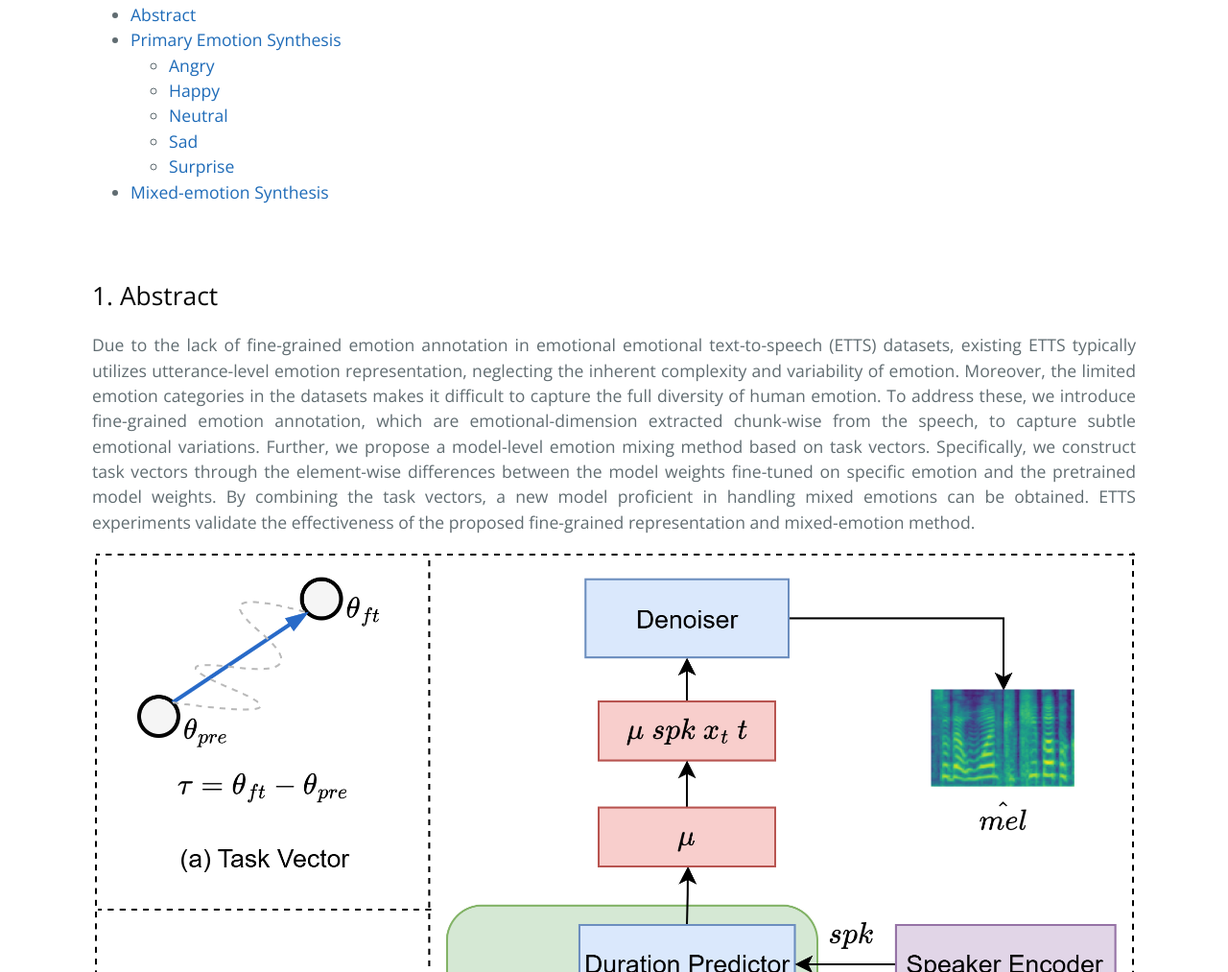
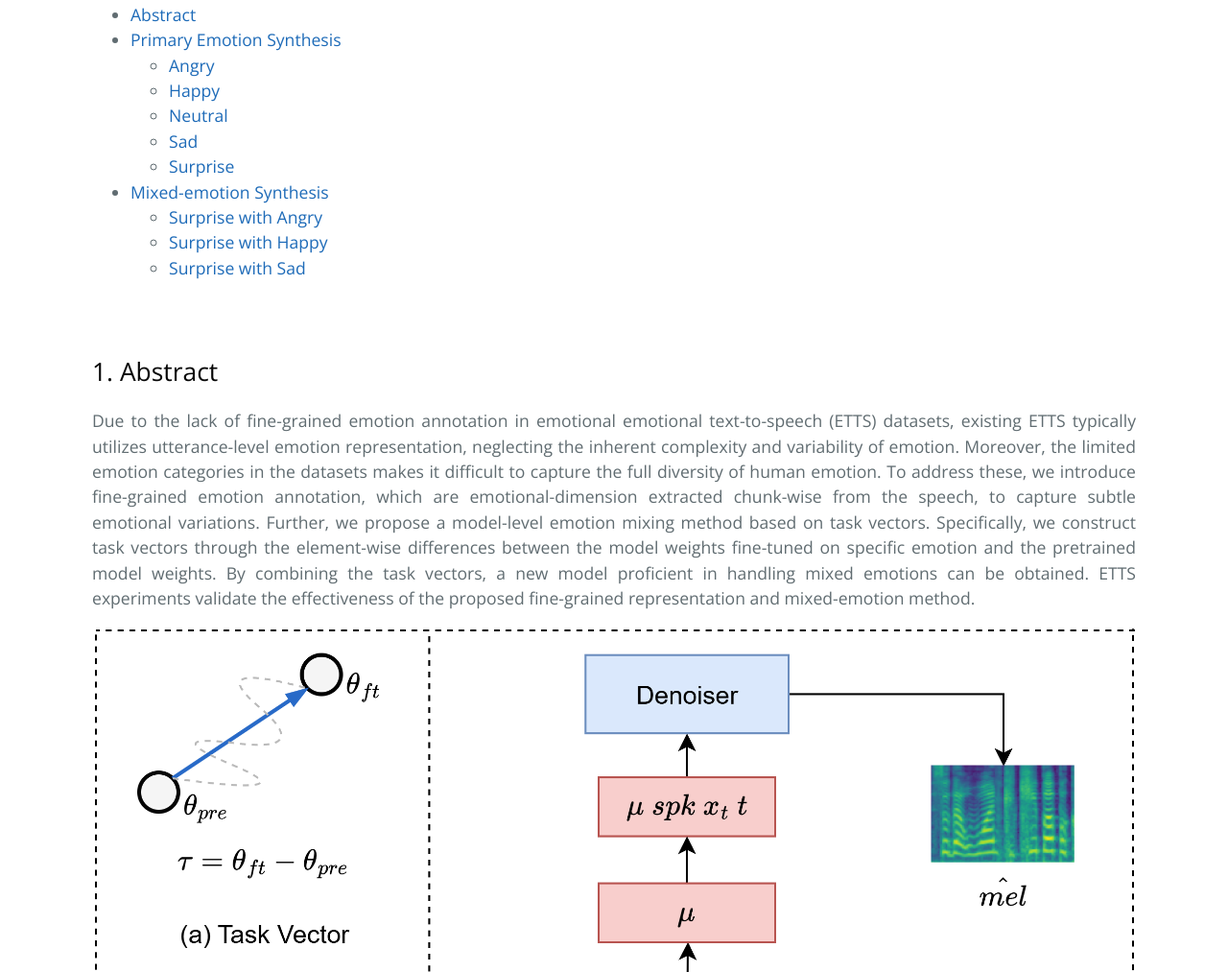
Before and after one commit to speech-paper/EmoMixture, a plain HTML site: page index.html in a window 1280 px wide. Shown: the part 692-1705 px from the top of the page at 96% size. Drawn offline with nearby package versions, Linux system fonts and the light colour scheme.

Commit message:
Update index.html

```diff
--- a/index.html
+++ b/index.html
@@ -42,6 +42,11 @@
   		<li><a href='#Surprise'>Surprise</a></li>
   	</ul>
   <li><a href='#Mixed_emotion_Synthesis'>Mixed-emotion Synthesis</a></li>
+  	<ul>
+  		<li><a href='#Surprise_with_Angry'>Surprise with Angry</a></li>
+  		<li><a href='#Surprise_with_Happy'>Surprise with Happy</a></li>
+  		<li><a href='#Surprise_with_Sad'>Surprise with Sad</a></li>
+  	</ul>
 </ul>
 
 <br>
```
